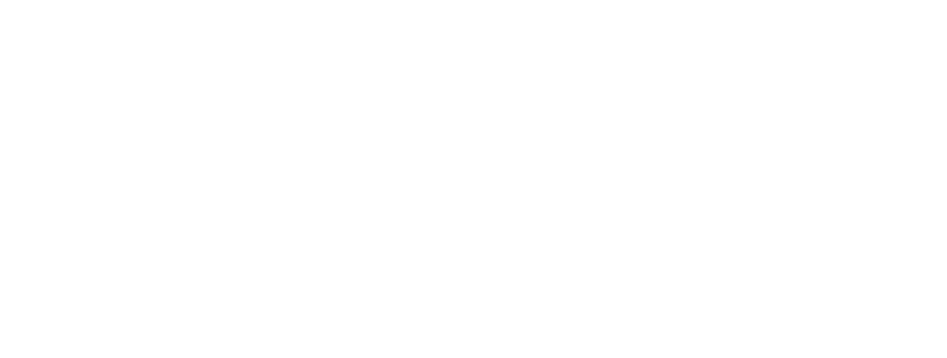
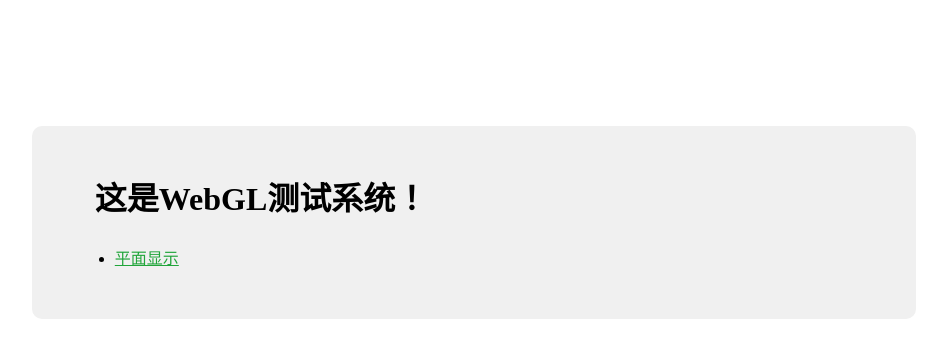
Before and after one commit to Drinbol/WebGL, a plain HTML site: page index.html in a window 1280 px wide. Shown: the whole page, without its empty margins (166-1113 px from the left). Drawn offline with nearby package versions, Linux system fonts and the light colour scheme.

Commit message:
项目整理

```diff
--- a/index.html
+++ b/index.html
@@ -1,23 +1,36 @@
-<!DOCTYPE html>
+<!doctype html>
 <html>
 <head>
     <meta charset="utf-8">
-		<title>My first three.js app</title>
+    <title>WebGL测试系统</title>
     <style>
-			body { margin: 0; }
-			canvas { width: 100%; height: 100% }
+        .container {
+            width: 60%;
+            margin: 10% auto 0;
+            background-color: #f0f0f0;
+            padding: 2% 5%;
+            border-radius: 10px
+        }
+
+        ul {
+            padding-left: 20px;
+        }
+
+            ul li {
+                line-height: 2.3
+            }
+
+        a {
+            color: #20a53a
+        }
     </style>
 </head>
 <body>
-		<script src="js/three.js"></script>
-		<script>
-			// Our Javascript will go here.
-            var scene = new THREE.Scene();
-            var camera = new THREE.PerspectiveCamera( 75, window.innerWidth / window.innerHeight, 0.1, 1000 );
-            var renderer = new THREE.WebGLRenderer();
-            renderer.setSize( window.innerWidth, window.innerHeight );
-            document.body.appendChild( renderer.domElement );
-
-		</script>
+    <div class="container">
+        <h1>这是WebGL测试系统！</h1>
+        <ul>
+            <li><a href="project/plain.html" target="_blank">平面显示</a></li>
+        </ul>
+    </div>
 </body>
 </html>
```
Also changed, not shown: project/plain.html (added, +23 -0 lines). Lines whose indentation alone changed are shown as unchanged.
